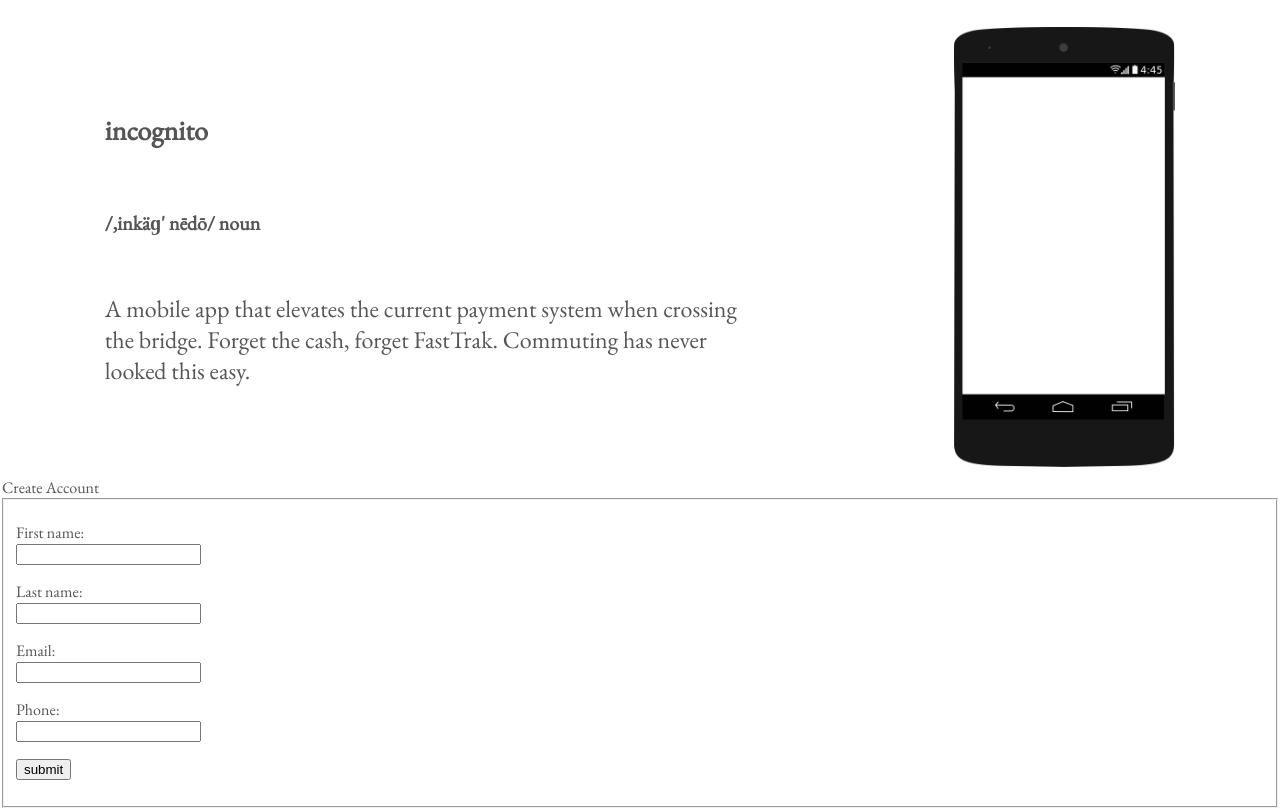
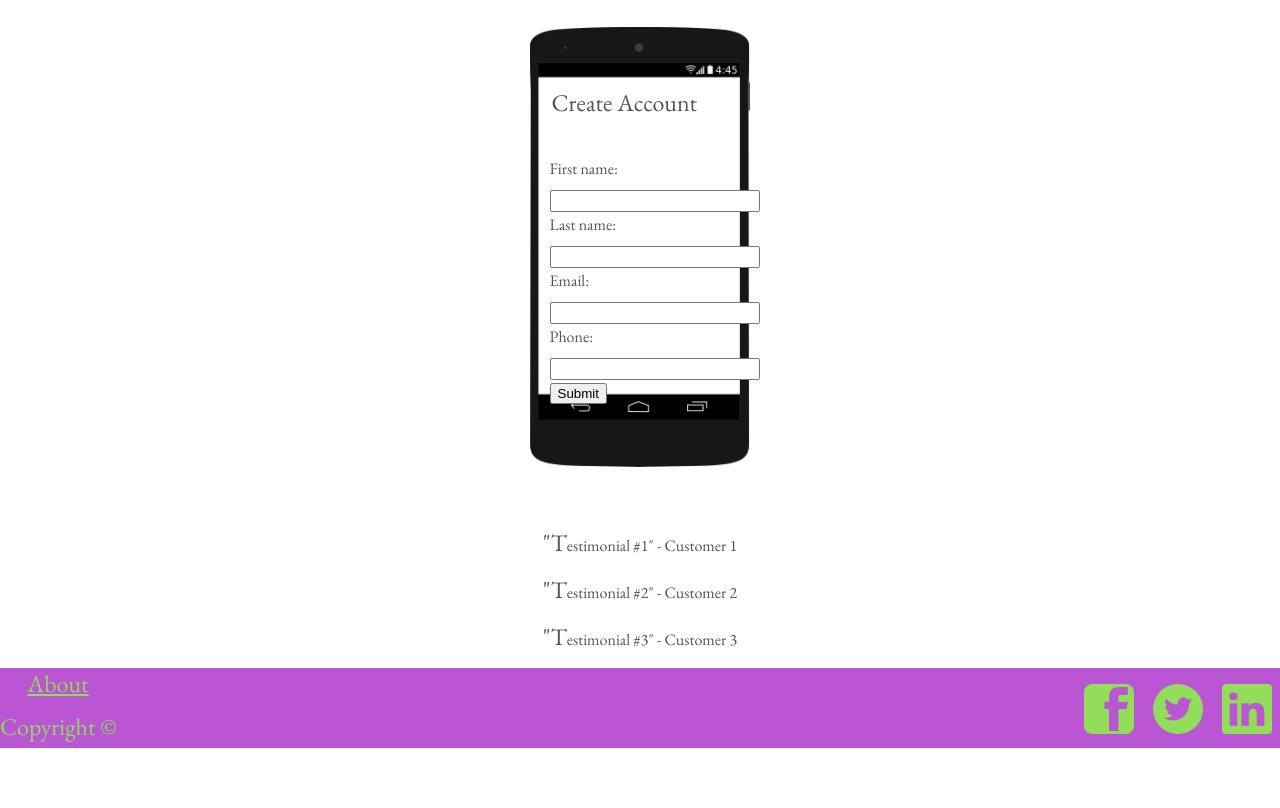
Before and after one commit to TrevorArcher/payment-app, a plain HTML site: page index.html in a window 1280 px wide. Shown: the part 323-1131 px from the top of the page. After the commit the page ends 1071 px from the top, so only its background shows below. Drawn offline with nearby package versions, Linux system fonts and the light colour scheme.

Commit message:
7/26/2016

```diff
--- a/index.html
+++ b/index.html
@@ -23,11 +23,9 @@
       </div>
       <div class="phone-demo">
         <img src="images/android.png">
-      </div>
-    </div>
-  <!-- Sign Up Form -->
+<!-- Sign Up Form -->
     <form id="sign-up-form">
-      <legend>Create Account</legend>
+	<legend><span>Create Account</span></legend>
       <fieldset>
     	<p>
     	<label class="SUF-label">First name:</label><br>
@@ -46,11 +44,14 @@
     	<input type="tel" name="phone">
     	</p>
     	<p>
-    	<input type="submit" value="submit">
+    	<button type="submit">Submit</button>
     	</p>
       </fieldset>
     </form>
   <!-- End Sign Up Form -->
+      </div>
+    </div>
+
 
   <!-- Testimonials -->
   <div class="testimonials">
@@ -105,7 +106,9 @@
   </footer>
 
   <script>
-
+		var signUpForm = document.getElementById("sign-up-form");
+		var style = phoneDemoImg.currentStyle || window.getComputedStyle(phoneDemoImg);
+		console.log(style);
   </script>
 </body>
 </html>
--- a/styles/style.css
+++ b/styles/style.css
@@ -24,7 +24,6 @@ header img {
 	display: inline;
 	bottom: 0;
 	left: 0;
-
 }
 
 #tagline {
@@ -47,7 +46,7 @@ header img {
 }
 
 .product-desc {
-  display: flex;
+	display: none;//flex;
 	flex-direction: column;
 	flex-wrap: wrap;
 	width: 50%;
@@ -55,6 +54,7 @@ header img {
 }
 
 .phone-demo {
+	position: relative;
 	display: flex;
 	flex-direction: column;
 	flex-wrap: wrap;
@@ -66,12 +66,49 @@ header img {
 	max-width: 100%;
 	max-height: 55vh;
 	margin: auto;
+}
 
+#sign-up-form {
+	position: absolute;
+	height: 20vh;
+	width: 45vw;
 }
+
+#sign-up-form fieldset {
+	border-width: 0px;
+	height: 20vh;
+}
+
+#sign-up-form legend {
+	margin: 60px auto 0px 20px;
+	font-size: 3vmin;
+}
+
+#sign-up-form p {
+	height: 20%;
+}
+
+#sign-up-form input {
+	width: 100%;
+	height: 2vmin;
+	max-width: 202px;
+}
+
+#sign-up-form label {
+	font-size: 2vmin;
+}
+
+.testimonials {
+	text-align: center;
+	margin-top: 50px;
+}
+
+.testimonials blockquote:first-letter {
+	font-size: 1.5em;
+}
+
 .about{
 	top: 30%;
-
-
 }
 .copyright{
 	float: left;
@@ -80,18 +117,22 @@ text-align: center;
 	color: #91DC5A;
 
 }
+
 .copyright a{
 	list-style-type: none;
 	color: #91DC5A
 }
+
 .copyright p{
 	margin-bottom: 0;
 	margin-top: 10%;
 }
+
 .social-links ul{
     float: right;
     margin-bottom: 0
 }
+
 footer{
 	background:#BA55D3;
 	width:100%;
@@ -100,14 +141,17 @@ footer{
 	/*display: inline-block;*/
 	box-sizing: border-box;
 }
+
 .social-links li{
 	display: inline;
 	margin: auto .5em;
 	text-decoration: none;
 }
+
 .social-links a{
 	text-decoration:none
 }
+
 .about{
 	display: inline;
 	list-style-type: none
```
Lines whose indentation alone changed are shown as unchanged.
